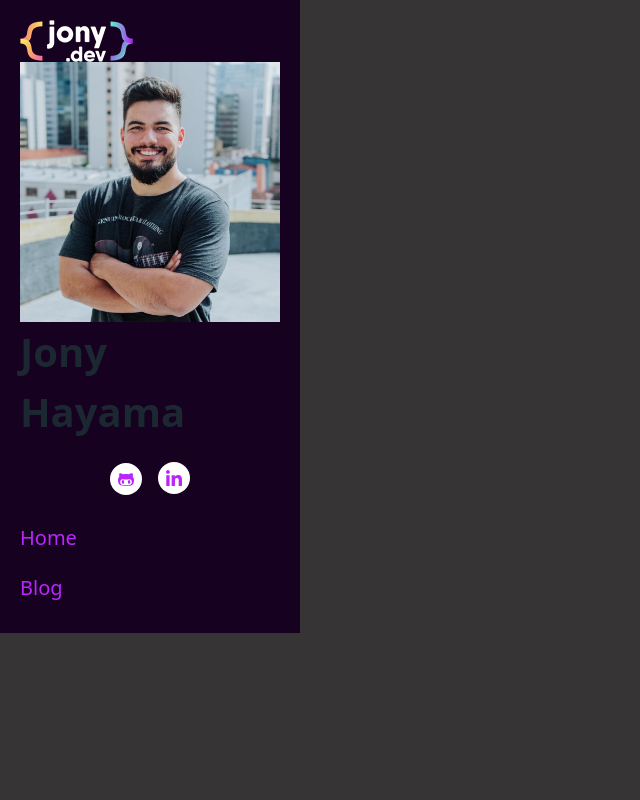
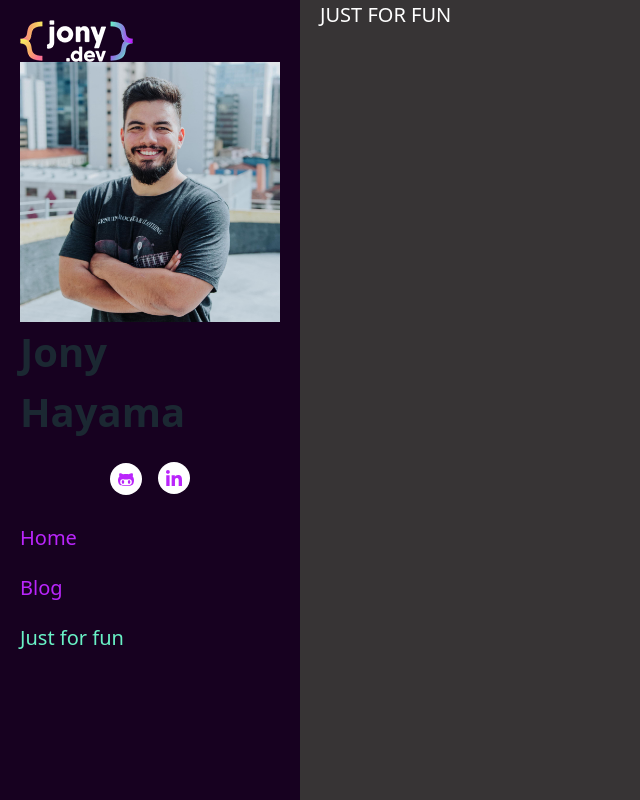
Before and after one commit to jonyhayama/jonyhayama.github.io, a Nuxt app: page /fun in a window 1280 px wide. Shown: the whole page, without its empty margins (0-640 px from the left). Built offline with nearby package versions, Linux system fonts and the light colour scheme.

Commit message:
💬 Add Just For Fun placeholder page

```diff
--- a/layouts/default.vue
+++ b/layouts/default.vue
@@ -26,6 +26,7 @@
         <ul>
           <li><NuxtLink to="/">Home</NuxtLink></li>
           <li><NuxtLink to="/blog">Blog</NuxtLink></li>
+          <li><NuxtLink to="/fun">Just for fun</NuxtLink></li>
         </ul>
       </nav>
     </aside>
@@ -40,6 +41,7 @@
   display: grid;
   grid-template-columns: 280px 1fr;
   gap: var(--grid-spacing-horizontal);
+  min-height: 100vh;
 }
 
 .header {
--- /dev/null
+++ b/pages/fun.vue
@@ -0,0 +1,5 @@
+<template>
+  <div>
+    JUST FOR FUN
+  </div>
+</template>
```
